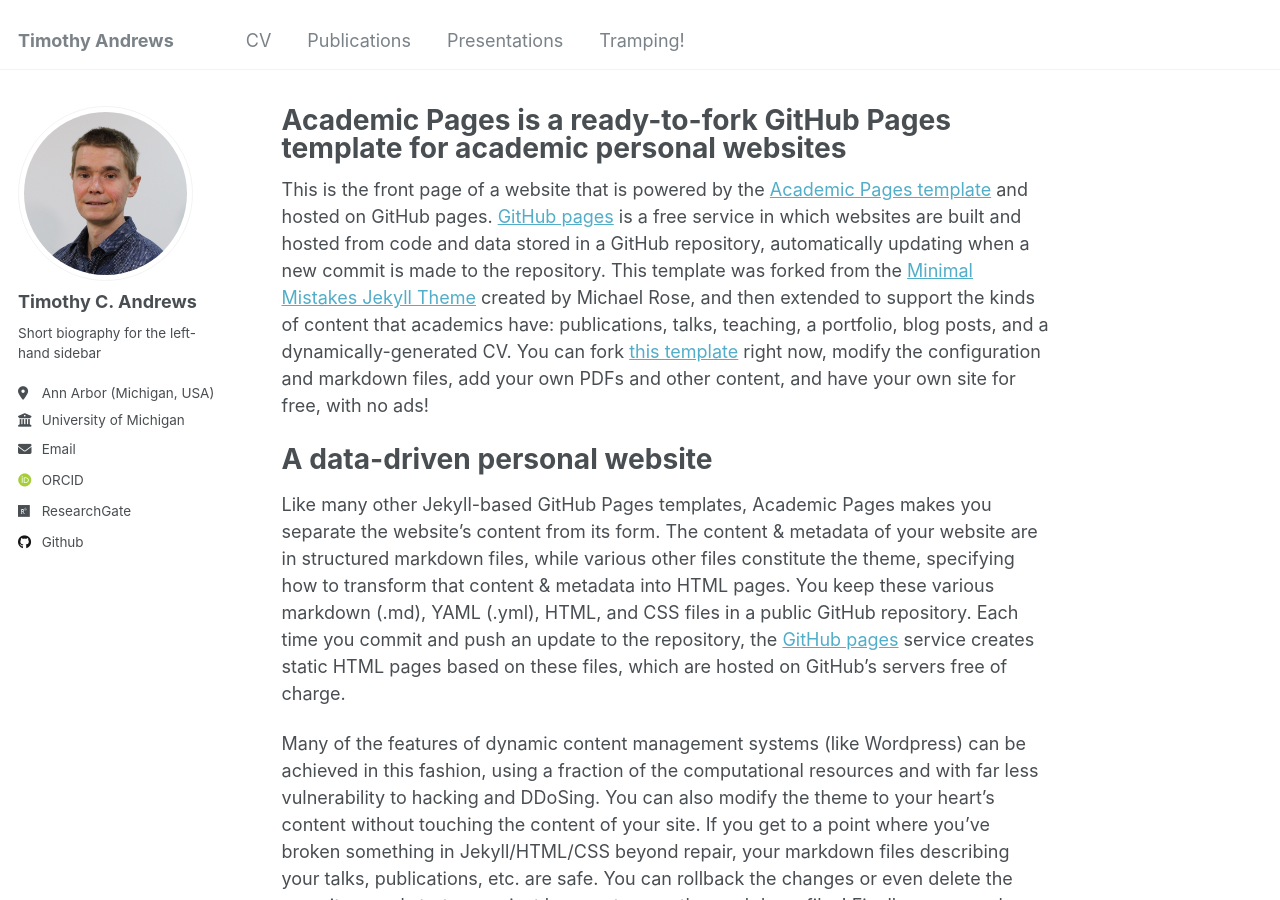
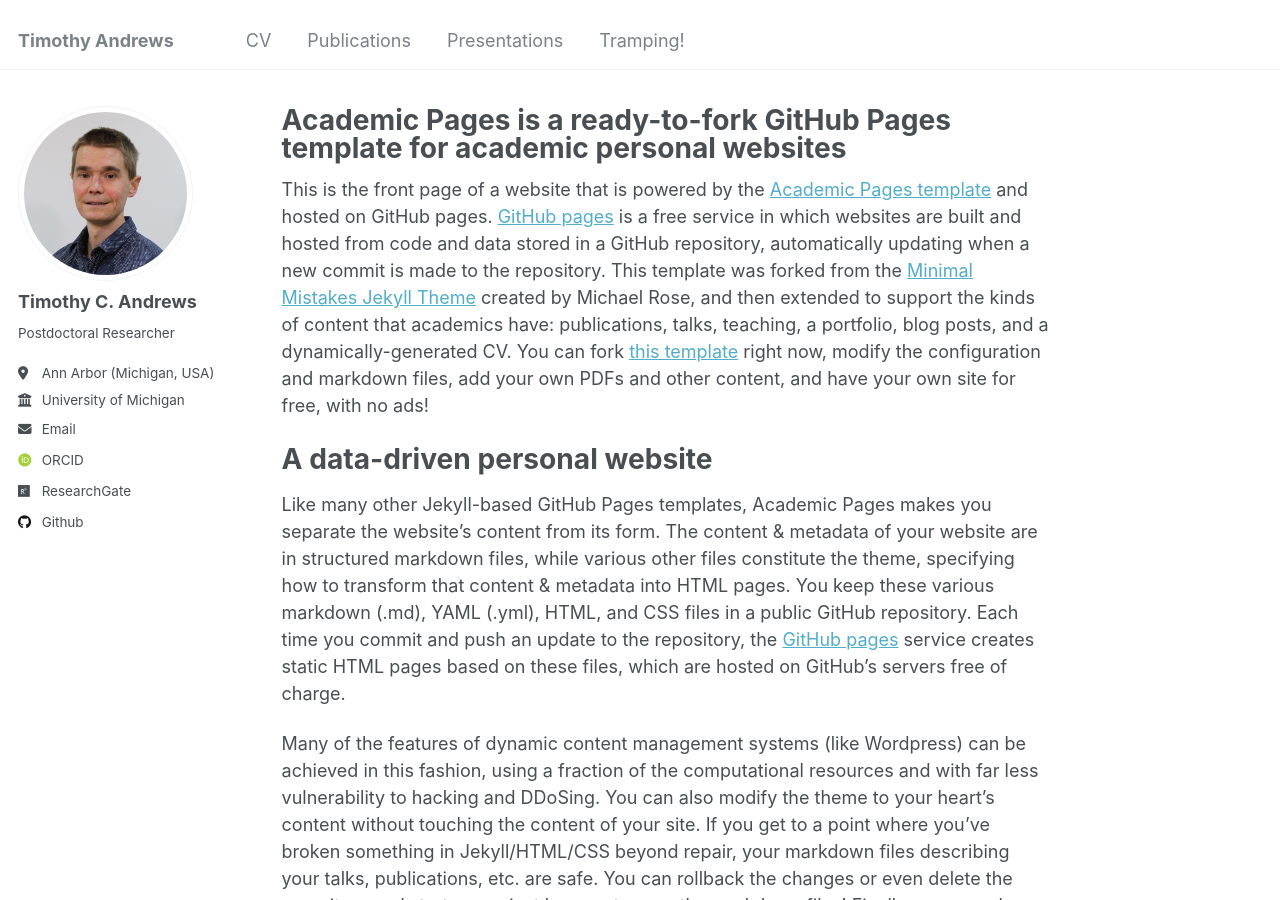
Before and after one commit to ta440/ta440.github.io, a Jekyll site: the page built from _pages/about.md, in a window 1280 px wide and 900 px high. Built offline with Jekyll 4.4.1, drawn with Linux system fonts in a browser that asks for light colours; some web fonts are replaced; part of the change alters nothing that is shown.

Commit message:
Update _config.yml

```diff
--- a/_config.yml
+++ b/_config.yml
@@ -10,8 +10,8 @@
 locale                   : "en-US"
 title                    : "Timothy Andrews"
 title_separator          : "-"
-name                     : &name "Timothy Andrews"
-description              : &description "Postdoctoral Researcher"
+name                     : "Timothy Andrews"
+description              : "Postdoctoral Researcher"
 url                      : https://ta440.github.io
 baseurl                  : "" # the subpath of your site, e.g. "/blog"
 repository               : "academicpages/academicpages.github.io"
@@ -24,7 +24,7 @@ author:
   avatar           : "TimAndrews_photo_25_10_24.jpg"
   name             : "Timothy C. Andrews"
   pronouns         : # example: "she/her"
-  bio              : "Short biography for the left-hand sidebar"
+  bio              : "Postdoctoral Researcher"
   location         : "Ann Arbor (Michigan, USA)"
   employer         : "University of Michigan"
   uri              : # URL
```
